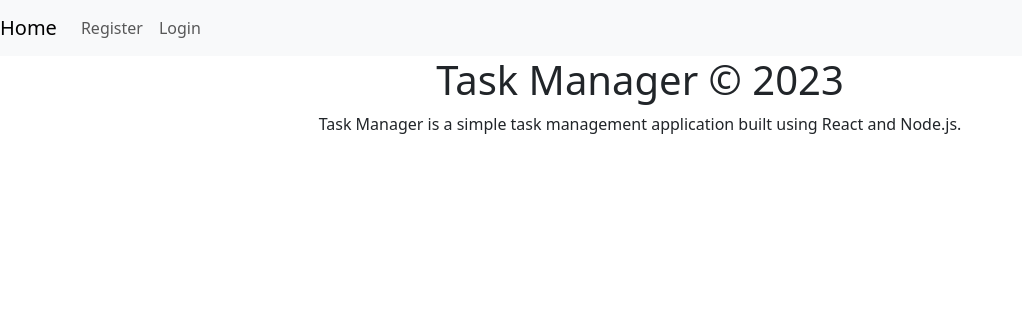
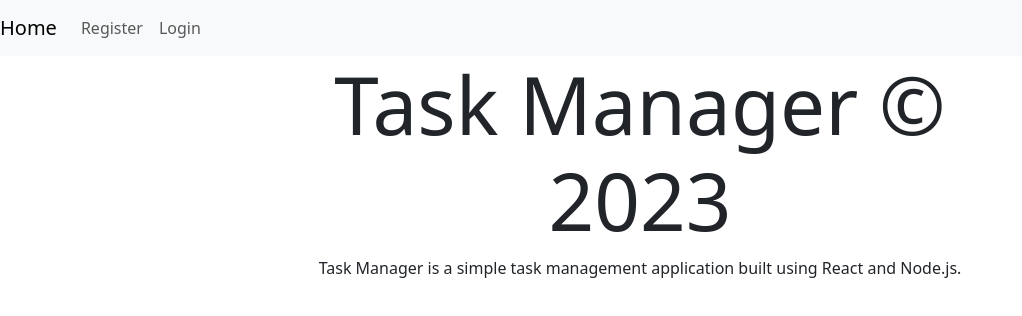
Before and after one commit to mpierce1988/ReactTaskManager, a React (Create React App) app in the folder task-manager/: page /about in a window 1280 px wide. Shown: the top 316 px of the page, without its empty margins (0-1022 px from the left). Built offline with nearby package versions, Linux system fonts and the light colour scheme.

Commit message:
Added bootstrap styling to About.js

```diff
--- a/task-manager/src/containers/About.js
+++ b/task-manager/src/containers/About.js
@@ -1,12 +1,13 @@
+import { Row, Col } from "react-bootstrap";
 
 export function About(){
     const currentYear = new Date().getFullYear();
     return (
-        <>
-
-            <h1>Task Manager &copy; {currentYear}</h1>
+        <Row className='justify-content-center'>
+            <Col xs={12} md={8}>
+            <h1 className="display-1">Task Manager &copy; {currentYear}</h1>
             <p>Task Manager is a simple task management application built using React and Node.js.</p>
-
-        </>
+            </Col>
+        </Row>
     );
 }
```
